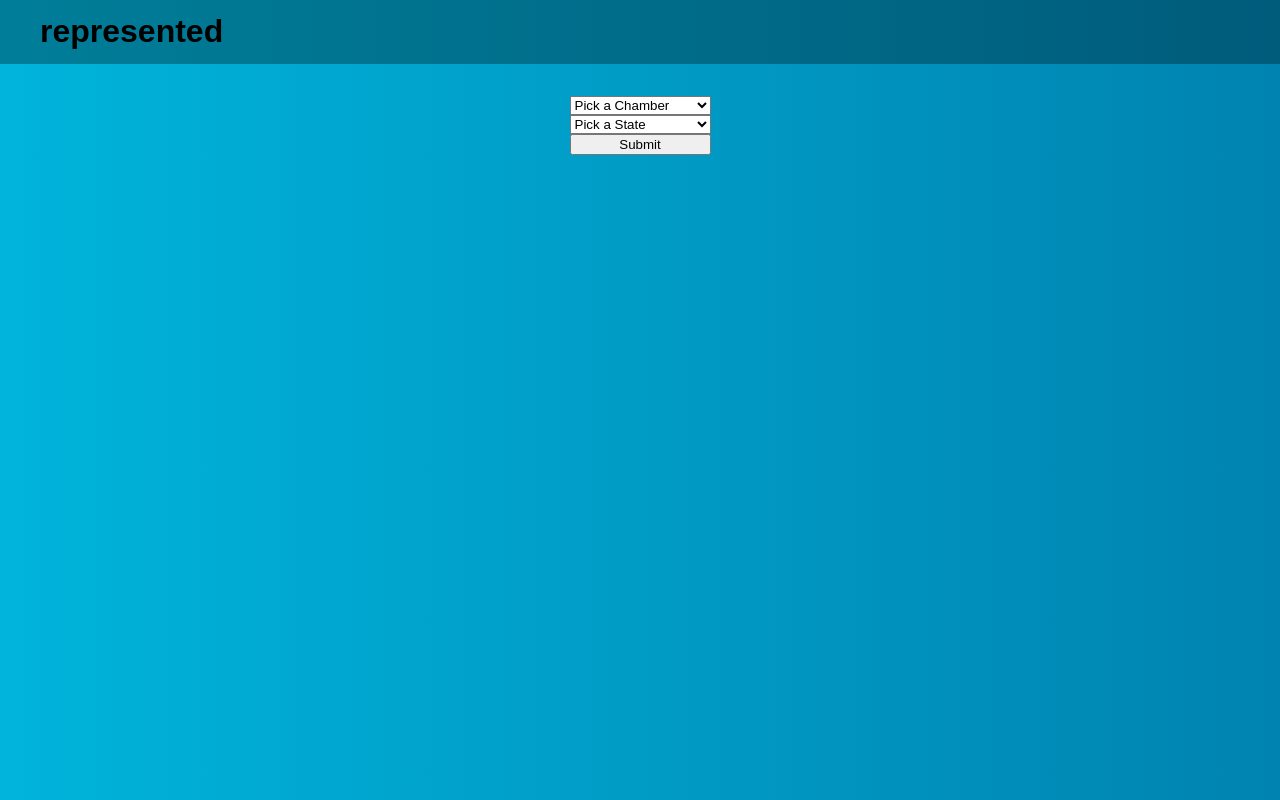
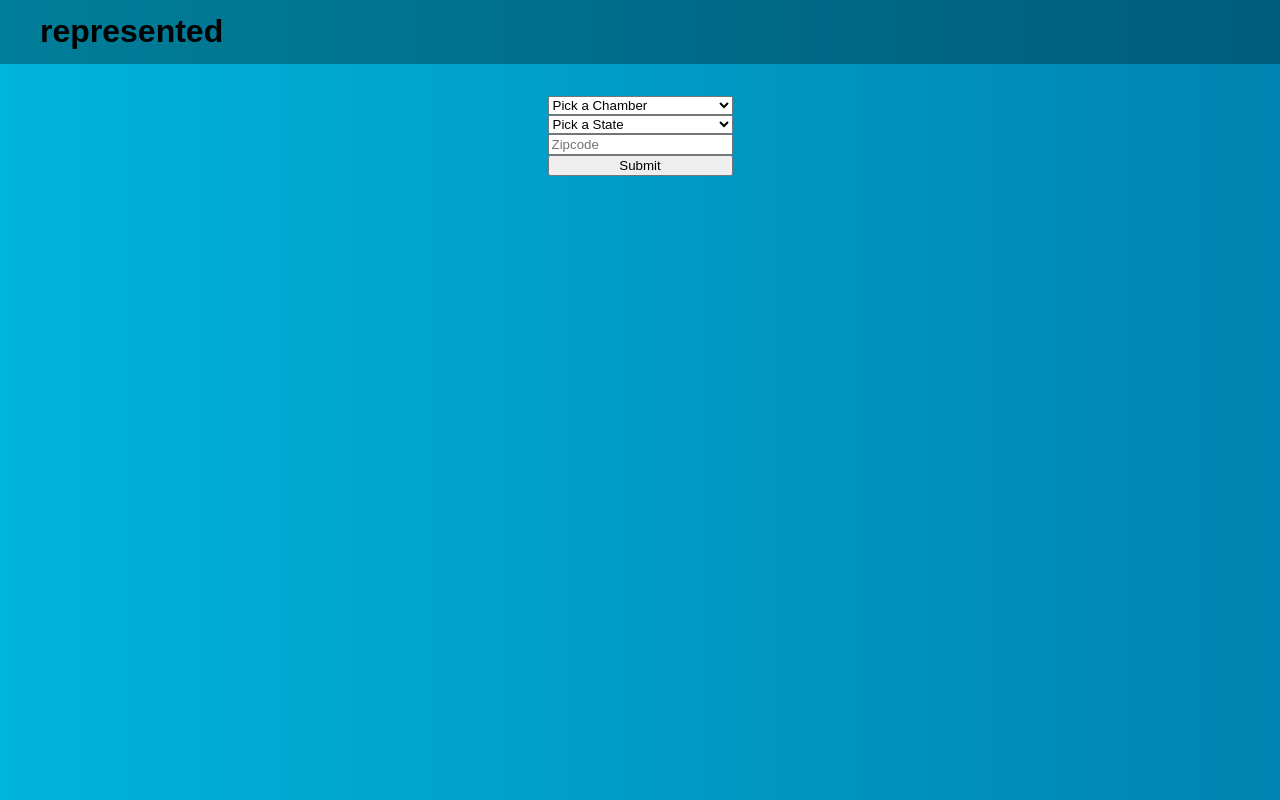
Before and after one commit to JesseMcBrennan/displaced, a React (Create React App) app: page / in a window 1280 px wide. Shown: the top 800 px of the page. Built offline with nearby package versions, Linux system fonts and the light colour scheme; no server answers.

Commit message:
src/utils/fetchCalls.js

```diff
--- a/src/containers/Search/Search.js
+++ b/src/containers/Search/Search.js
@@ -5,13 +5,15 @@ import { membersFetch, nonProfitFetch } from '../../utils/fetchCalls.js'
 import { setSearch } from '../../actions';
 import PropTypes from 'prop-types';
 import './Search.css'
+import { getDistricts } from 'congressional-districts'
 
 export class Search extends Component {
   constructor() {
     super();
     this.state = {
       chamber: '',
-      state: ''
+      state: '',
+      zipcode: ''
     }
   }
 
@@ -24,10 +26,12 @@ export class Search extends Component {
 
   handleSubmit = async (e) => {
     e.preventDefault();
-    const searchResults = await membersFetch(this.state.chamber, this.state.state)
+    const zipcode = this.state.zipcode
+    let district = getDistricts(zipcode)
+    const searchResults = await membersFetch(this.state.chamber, this.state.state, this.state.district)
     this.props.setSearch(searchResults.organizations)
     this.setState({
-      state: ''
+      zipcode: ''
     })
   }
 
@@ -111,6 +115,13 @@ export class Search extends Component {
               <option value="WI">Wisconsin</option>
               <option value="WY">Wyoming</option>
             </select>
+            <input
+              name='zipcode'
+              value={this.state.zipcode}
+              onChange={this.handleChange}
+              placeholder='Zipcode'
+              type='number'
+            />
           <button className='submitButton'>Submit</button>
         </form>
       </div>
```
